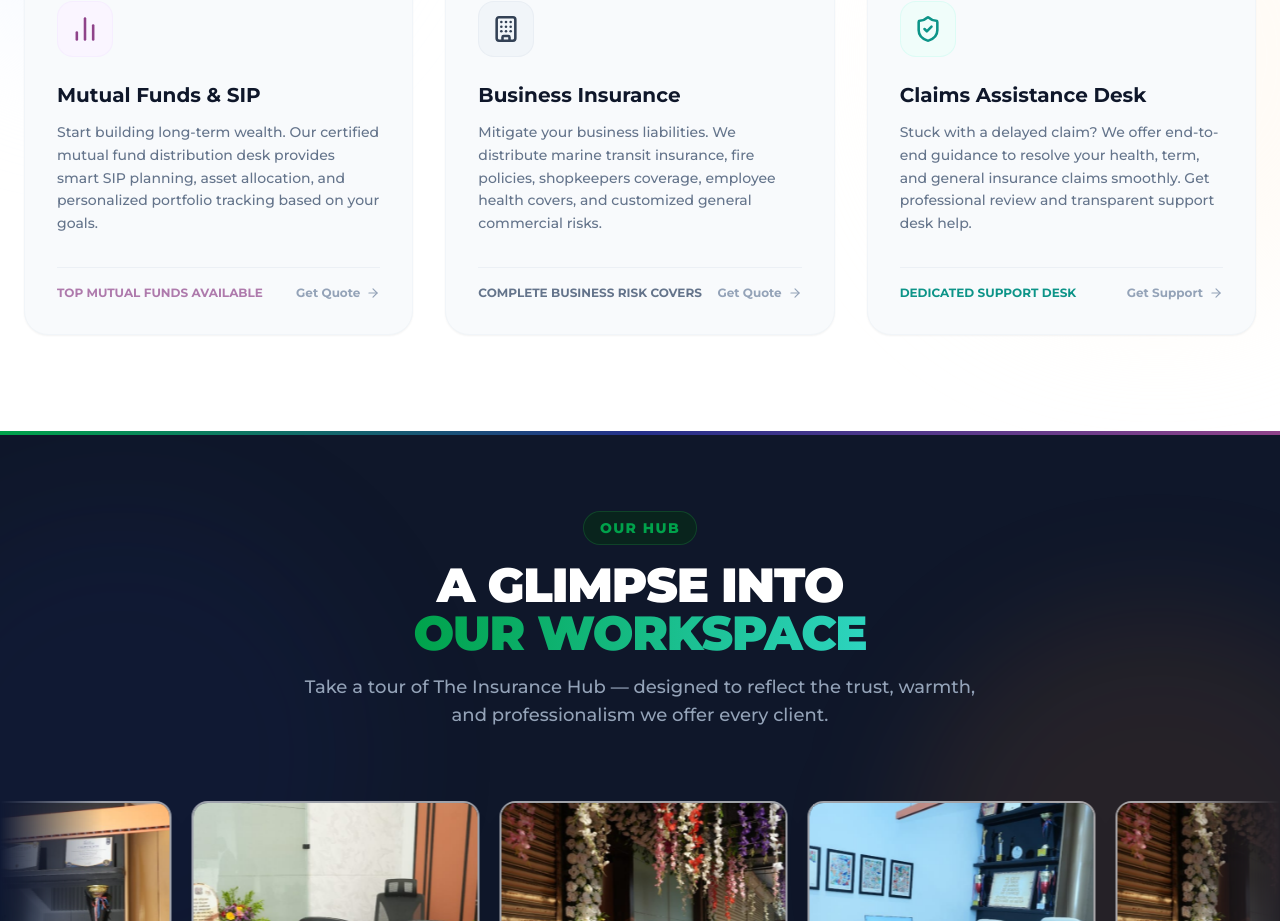
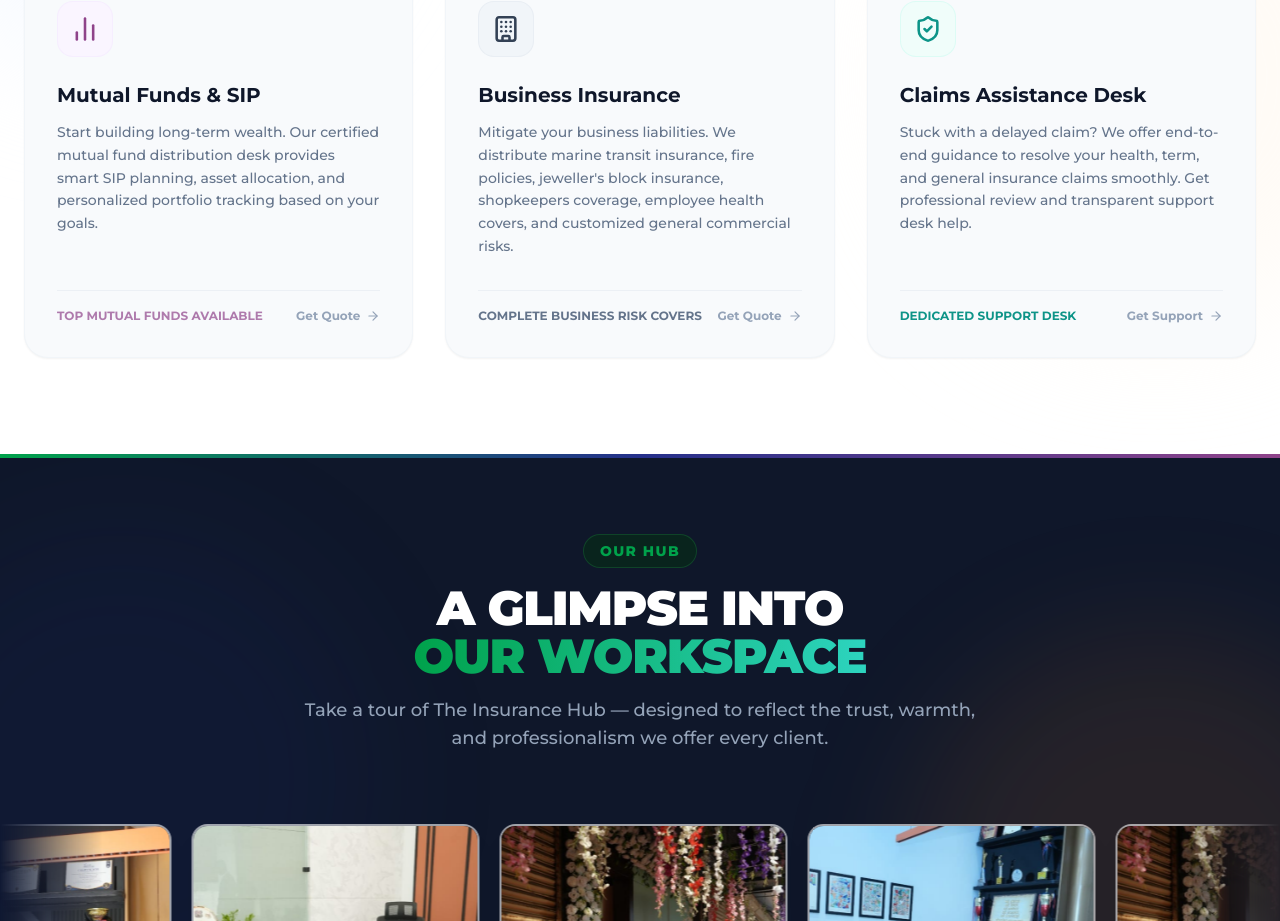
Before and after one commit to Shruti11506/Theinsurancehub, a React (Vite) app: page / in a window 1280 px wide. Shown: the part 2979-3900 px from the top of the page. Built offline with nearby package versions, Linux system fonts and the light colour scheme; a web font is replaced by a local one.

Commit message:
Add jeweller's block insurance to Business Insurance description

```diff
--- a/src/App.jsx
+++ b/src/App.jsx
@@ -562,7 +562,7 @@ export default function App() {
                 </div>
                 <h3 className="text-xl font-bold text-slate-900 mb-3 group-hover:text-slate-800 transition-colors">Business Insurance</h3>
                 <p className="text-[14px] text-slate-500 font-medium leading-relaxed">
-                  Mitigate your business liabilities. We distribute marine transit insurance, fire policies, shopkeepers coverage, employee health covers, and customized general commercial risks.
+                  Mitigate your business liabilities. We distribute marine transit insurance, fire policies, jeweller's block insurance, shopkeepers coverage, employee health covers, and customized general commercial risks.
                 </p>
               </div>
               <div className="mt-8 flex items-center justify-between border-t border-slate-200/50 pt-4">
```
